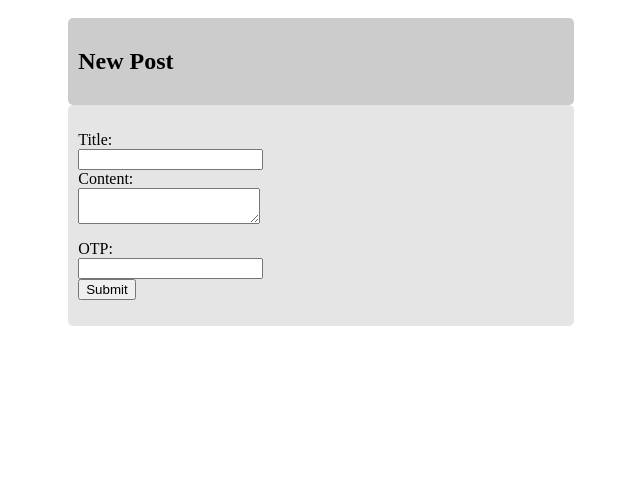
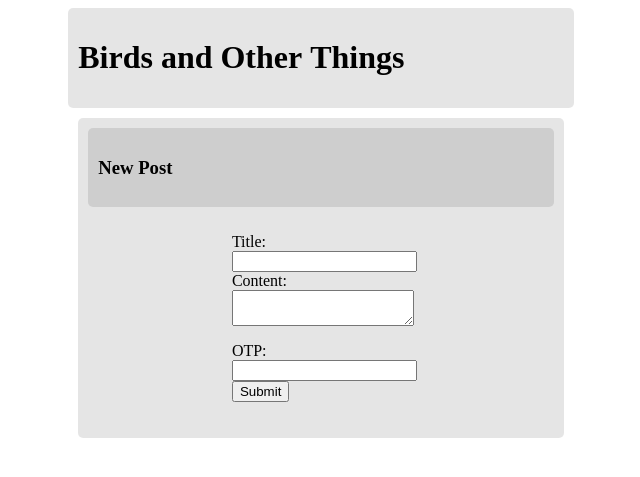
Before and after one commit to tay-bird/birdnest-posts, a Flask app: template templates/new.html in a window 1280 px wide. Shown: the top 477 px of the page, without its empty margins (319-959 px from the left). Run offline with Flask 2, Linux system fonts and the light colour scheme; the template is opened without the code that fills it, so the values that code supplies are empty; some libraries are stand-ins or nearby versions.

Commit message:
More layout tweaks

```diff
--- a/static/css/custom.css
+++ b/static/css/custom.css
@@ -7,27 +7,32 @@ html {
 }
 
 article {
+    background: rgba(0,0,0,0.1);
     border-radius: 5px;
     padding: 10px;
-    margin: auto;
 }
 
 section {
+    border-radius: 5px;
+    padding: 10px;
+}
+
+header {
     background: rgba(0,0,0,0.1);
     border-radius: 5px;
     padding: 10px;
-    margin: auto;
 }
 
-header {
-    align-items: center;
-    background: rgba(0,0,0,0.2);
+nav {
     border-radius: 5px;
     padding: 10px;
 }
 
 @media screen and (min-width: 900px) {
 
-    article {
-        max-width: 40%
+    main {
+        max-width: 40%;
+        margin: auto;
     }
+
+}
--- a/templates/layout.html
+++ b/templates/layout.html
@@ -8,7 +8,12 @@
     {% block head %}{% endblock %}
   </head>
   <body style="font-family: FontAwesome;">
-    {% block content %}{% endblock %}
+    <main>
+            <header>
+                <h1> Birds and Other Things</h1>
+            </header>
+        {% block content %}{% endblock %}
+    </main>
     <script src="https://taybird.com/js/clouds.js" type="text/javascript"></script>
   </body>
 </html>
--- a/templates/layout_article.html
+++ b/templates/layout_article.html
@@ -15,6 +15,7 @@
 {% endblock %}
 
 {% block content %}
+        <section>
             <article>
                 {% if self.article_title() or self.article_subtitle() %}
                     <header>
@@ -32,4 +33,5 @@
                     </section>
                 {% endif %}
             </article>
+        </section>
 {% endblock %}
```
Also changed, not shown: templates/posts.html (+12 -10 lines). Lines whose indentation alone changed are shown as unchanged.
